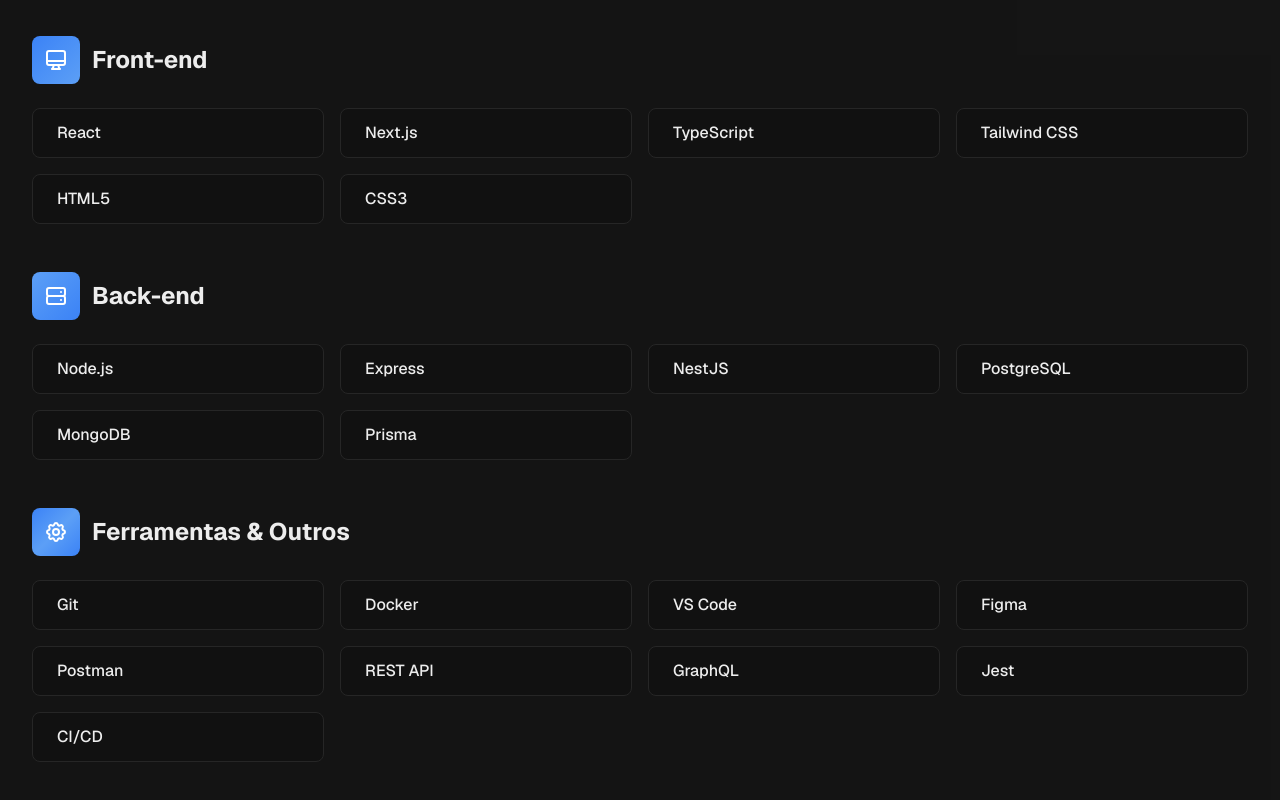
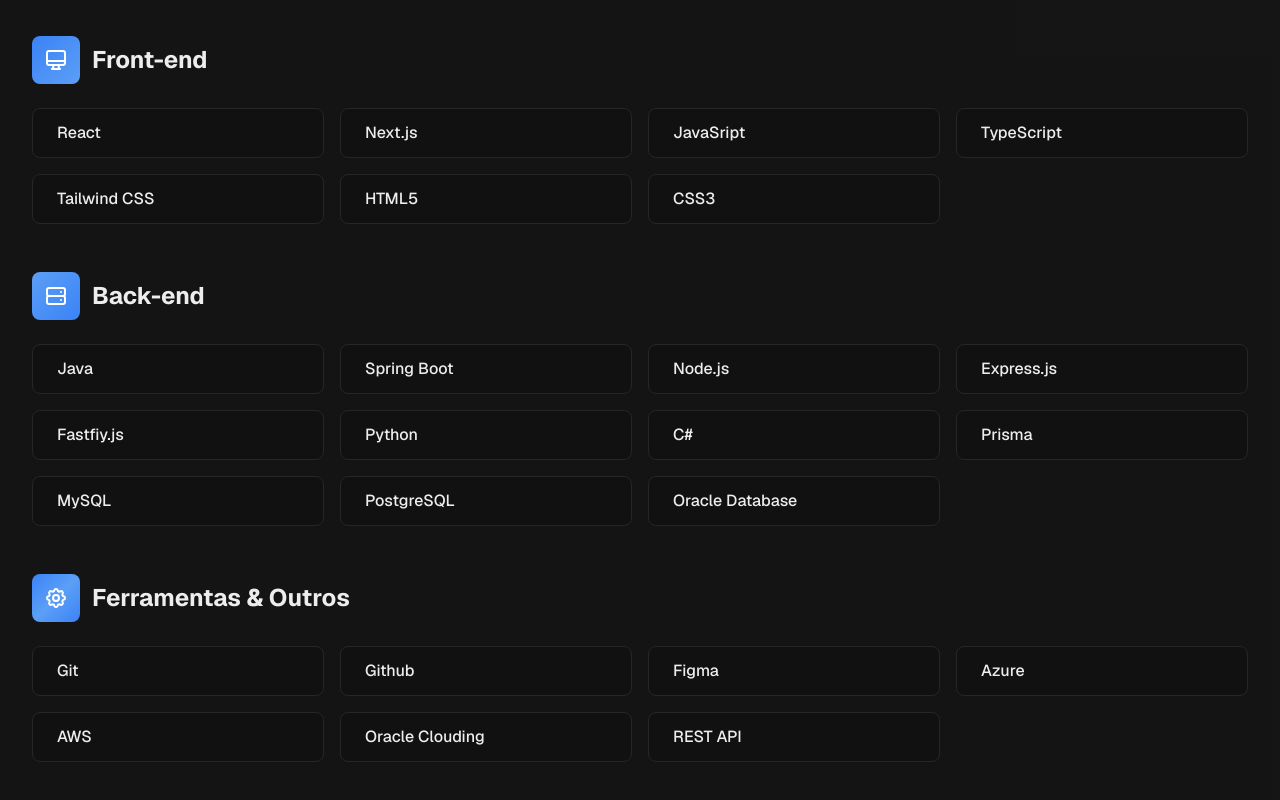
Before and after one commit to LucMazarJR/portifolio, a Next.js app: page / in a window 1280 px wide. Shown: the part 1978-2778 px from the top of the page. Built offline with nearby package versions, Linux system fonts and the light colour scheme.

Commit message:
feat: updated technological stack

```diff
--- a/src/data/portfolioPT.ts
+++ b/src/data/portfolioPT.ts
@@ -11,10 +11,10 @@
 
 // Stack tecnológica
 export const techStack = {
-  frontend: ["React", "Next.js", "TypeScript", "Tailwind CSS", "HTML5", "CSS3"],
-  backend: ["Node.js", "Express", "NestJS", "PostgreSQL", "MongoDB", "Prisma"],
-  tools: ["Git", "Docker", "VS Code", "Figma", "Postman"],
-  other: ["REST API", "GraphQL", "Jest", "CI/CD"],
+  frontend: ["React", "Next.js", "JavaSript", "TypeScript", "Tailwind CSS", "HTML5", "CSS3"],
+  backend: ["Java", "Spring Boot", "Node.js", "Express.js", "Fastfiy.js", "Python", "C#", "Prisma", "MySQL", "PostgreSQL", "Oracle Database"],
+  tools: ["Git", "Github", "Figma", "Azure", "AWS", "Oracle Clouding"],
+  other: ["REST API"],
 };
 
 // Quantidade de tecnologias
```
